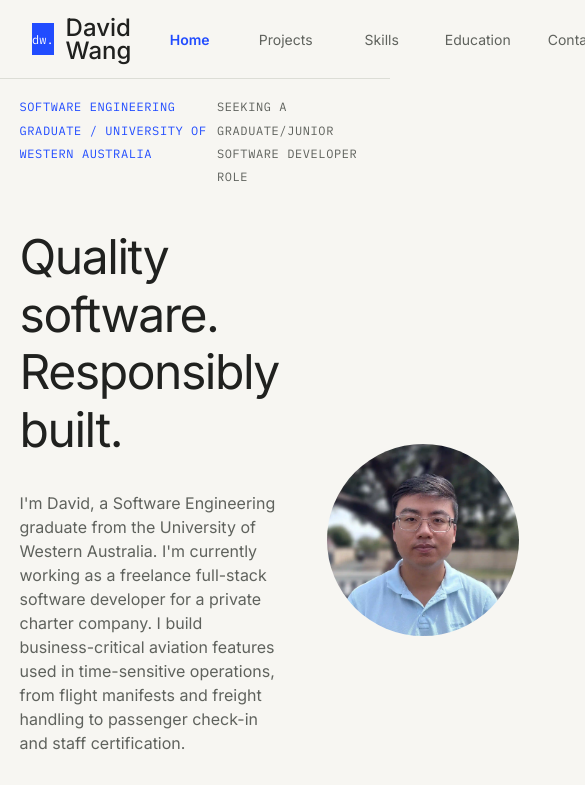
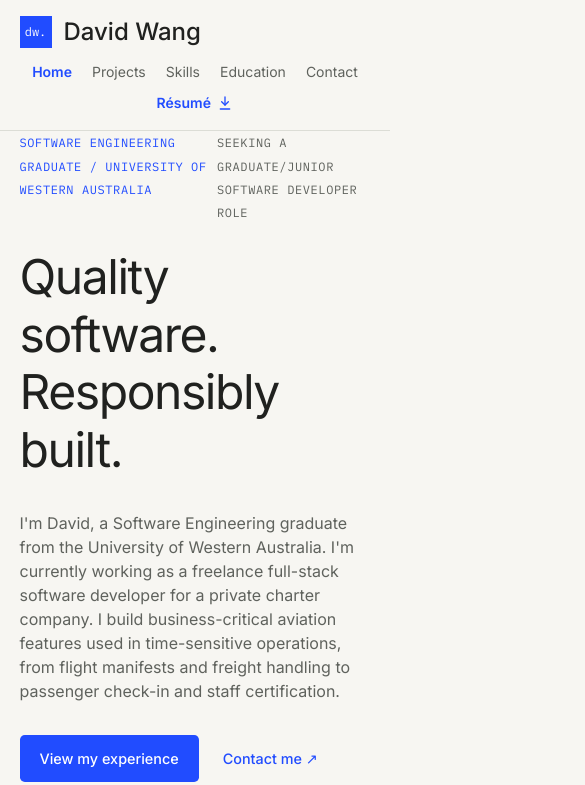
Before and after one commit to daviid-wang/Portfolio, a React (Vite) app in the folder client/: page / in a window 390 px wide. Shown: the top 785 px of the page, 585 px wide, since content can reach past the window. Built offline with nearby package versions, Linux system fonts and the light colour scheme.

Commit message:
Add media widths constraint so the page renders properly on any devices' dimensions

```diff
--- a/client/src/components/Eyebrow.css
+++ b/client/src/components/Eyebrow.css
@@ -2,4 +2,8 @@
   padding: 1rem 0;
   display: flex;
   justify-content: space-between;
+
+    @media (max-width: 768px) {
+    padding: 0 0;
+  }
 }
--- a/client/src/components/NavBar.css
+++ b/client/src/components/NavBar.css
@@ -1,8 +1,10 @@
 .navbar {
   display: flex;
+  flex-wrap: wrap;
   justify-content: space-between;
   align-items: center;
-  padding: 1rem 2rem;
+  gap: 0.75rem 1.5rem;
+  padding: 1rem clamp(1rem, 5vw, 2rem);
   border-bottom: 1px solid var(--border);
 }
 
@@ -32,6 +34,12 @@
 
 .navbar-links {
   display: flex;
+  flex-wrap: wrap;
+  gap: 0.5rem 1.25rem;
+
+  @media (max-width: 768px) {
+    justify-content: center;
+  }
 }
 
 .navbar-links .navbar-resume {
@@ -44,11 +52,13 @@
 }
 
 .navbar-links a {
-  width: 6rem;
   text-align: center;
   color: var(--text);
   text-decoration: none;
   font-size: 0.875rem;
+  @media (min-width: 769px) {
+    width: 6rem;
+  }
 }
 
 .navbar-links a.active {
--- a/client/src/components/ProjectList.css
+++ b/client/src/components/ProjectList.css
@@ -1,5 +1,5 @@
 .project-list {
   display: grid;
-  grid-template-columns: repeat(auto-fill, minmax(20rem, 1fr));
+  grid-template-columns: repeat(auto-fill, minmax(min(20rem, 100%), 1fr));
   gap: 2rem;
 }
--- a/client/src/pages/ContactPage.css
+++ b/client/src/pages/ContactPage.css
@@ -74,7 +74,7 @@
 
 .contact-details {
   display: grid;
-  grid-template-columns: repeat(auto-fit, minmax(20rem, 1fr));
+  grid-template-columns: repeat(auto-fit, minmax(min(20rem, 100%), 1fr));
   gap: 3rem 5rem;
 }
 
--- a/client/src/pages/LandingPage.css
+++ b/client/src/pages/LandingPage.css
@@ -1,5 +1,9 @@
 .landing-content {
   grid-template-columns: 3fr 2fr;
+
+  @media (max-width: 768px) {
+    grid-template-columns: minmax(0, 1fr);
+  }
 }
 
 .landing-intro {
@@ -20,6 +24,10 @@
 .landing-photo-wrap {
   justify-self: center;
   margin-right: 3rem;
+
+  @media (max-width: 768px) {
+    margin-right: 0;
+  }
 }
 
 .landing-photo {
--- a/client/src/pages/ProjectsPage.css
+++ b/client/src/pages/ProjectsPage.css
@@ -1,11 +1,20 @@
 .projects-summary {
   grid-template-columns: 4fr 3fr;
+
+  @media (max-width: 768px) {
+    grid-template-columns: minmax(0, 1fr);
+  }
 }
 
 .projects-text {
   justify-self: center;
   margin-right: 3rem;
   margin-top: 2rem;
+
+  @media (max-width: 768px) {
+    justify-self: start;
+    margin: 0 0 1rem;
+  }
 }
 
 .projects-actions {
```
